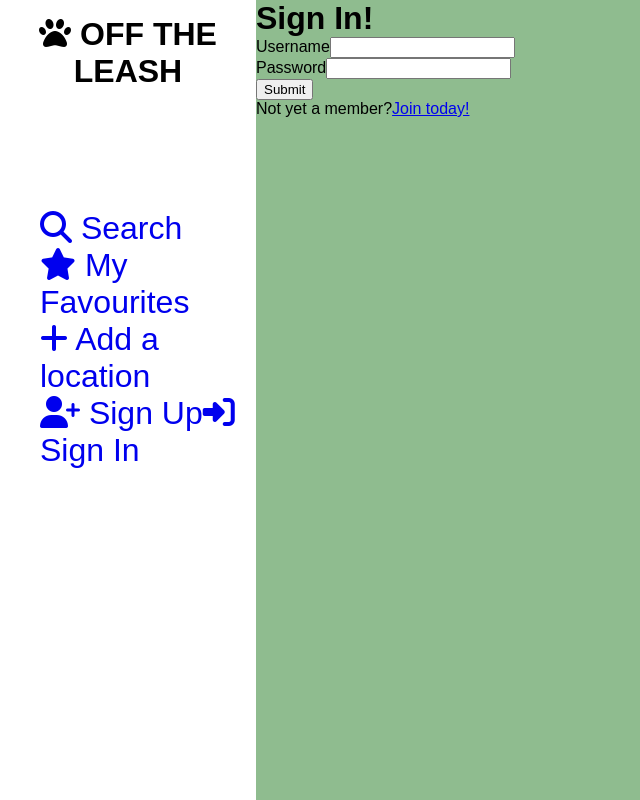
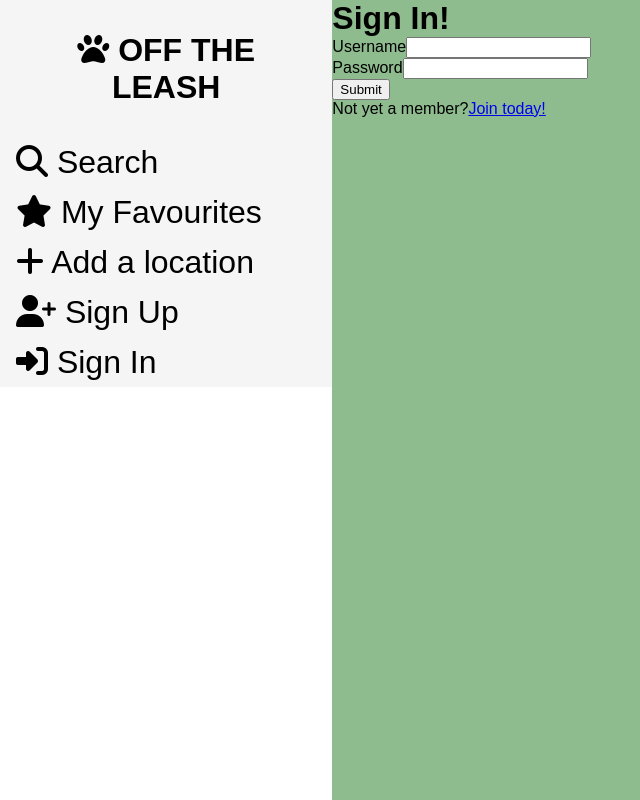
Before and after one commit to bronwyncarr/dog_places_frontend, a React (Create React App) app: page /sign_in in a window 1280 px wide. Shown: the whole page, without its empty margins (0-640 px from the left). Built offline with nearby package versions, Linux system fonts and the light colour scheme; no server answers.

Commit message:
Adds new sidebar styles

```diff
--- a/src/components/App.jsx
+++ b/src/components/App.jsx
@@ -11,7 +11,7 @@ import SignOut from "./Users/Signout";
 import { Layout, Content } from "../styles/Layout";
 import reducer from "../utils/reducer";
 import { StateContext } from "../utils/context";
-import SideBar from "./SideBar";
+import SideBar, { SideBarLink } from "./Sidebar/SideBar";
 import { ProtectedRoute } from "./ProtectedRoute";
 import NotFound from "./NotFound";
 import jwt_decode from "jwt-decode";
@@ -38,7 +38,31 @@ function App() {
     <Layout>
       {/* Entire app uses context for logged in user/admin */}
       <StateContext.Provider value={{ store, dispatch }}>
-        <SideBar />
+        <SideBar>
+          <SideBarLink to="/">
+            <i className="fas fa-search"></i> Search
+          </SideBarLink>
+          <SideBarLink to="/favourites">
+            <i className="fas fa-star"></i> My Favourites
+          </SideBarLink>
+          <SideBarLink to="/locations/new">
+            <i className="fas fa-plus"></i> Add a location
+          </SideBarLink>
+          {initialState.loggedInUser ? (
+            <SideBarLink to="/sign_out">
+              <i className="fas fa-sign-out-alt"></i> Sign Out
+            </SideBarLink>
+          ) : (
+            <>
+              <SideBarLink to="/sign_up">
+                <i className="fas fa-user-plus"></i> Sign Up
+              </SideBarLink>
+              <SideBarLink to="/sign_in">
+                <i className="fas fa-sign-in-alt"></i> Sign In
+              </SideBarLink>
+            </>
+          )}
+        </SideBar>
         <Content>
           <Switch>
             <Route exact path={["/", "/locations"]} component={Locations} />
--- a/src/components/SideBar.jsx
+++ /dev/null
@@ -1,44 +0,0 @@
-import SideBarItems from "./SideBarItems";
-import { SideBarWrapper, SideBarLink, SideBarHeading } from "../styles/Layout";
-import { useGlobalState } from "../utils/context";
-
-function SideBar() {
-  const { store } = useGlobalState();
-  const { loggedInUser } = store;
-  return (
-    <SideBarWrapper>
-      <SideBarHeading>
-        {" "}
-        <i className="fas fa-paw"></i> OFF THE LEASH
-      </SideBarHeading>
-      <SideBarItems>
-        <SideBarLink to="/">
-          <i className="fas fa-search"></i> Search
-        </SideBarLink>
-        <SideBarLink to="/favourites">
-          <i className="fas fa-star"></i> My Favourites
-        </SideBarLink>
-        <SideBarLink to="/locations/new">
-          {" "}
-          <i className="fas fa-plus"></i> Add a location
-        </SideBarLink>
-        {loggedInUser ? (
-          <SideBarLink to="/sign_out">
-            <i className="fas fa-sign-out-alt"></i> Sign Out
-          </SideBarLink>
-        ) : (
-          <>
-            <SideBarLink to="/sign_up">
-              <i className="fas fa-user-plus"></i> Sign Up
-            </SideBarLink>
-            <SideBarLink to="/sign_in">
-              <i className="fas fa-sign-in-alt"></i> Sign In
-            </SideBarLink>{" "}
-          </>
-        )}
-      </SideBarItems>
-    </SideBarWrapper>
-  );
-}
-
-export default SideBar;
--- a/src/components/SideBarItems.jsx
+++ /dev/null
@@ -1,13 +0,0 @@
-import { SideBarList } from "../styles/Layout";
-
-function SideBarItems({ children }) {
-  return (
-    <SideBarList>
-      {children.map((child, index) => (
-        <li key={index}>{child}</li>
-      ))}
-    </SideBarList>
-  );
-}
-
-export default SideBarItems;
--- /dev/null
+++ b/src/components/Sidebar/SideBar.jsx
@@ -0,0 +1,54 @@
+import styled from "styled-components/macro";
+import { Link } from "react-router-dom";
+
+const SideBarWrapper = styled.div`
+  height: 100%;
+  background-color: whitesmoke;
+  flex: 0 1 auto;
+`;
+
+const SideBarList = styled.ul`
+  padding: 0;
+  margin: 0;
+  display: flex;
+  flex-direction: column;
+  list-style-type: none;
+`;
+
+const SideBarLink = styled(Link)`
+  color: black;
+  padding: 0.4rem 1rem;
+  font-size: 2rem;
+  text-decoration: none;
+
+  &:visited {
+    color: inherit;
+  }
+
+  &:hover {
+    background-color: slategray;
+    color: whitesmoke;
+  }
+`;
+
+const SideBarHeading = styled.h1`
+  margin: 0;
+  padding: 2rem;
+  text-align: center;
+  font-size: 2rem;
+`;
+
+function SideBar({ children }) {
+  return (
+    <SideBarWrapper>
+      <SideBarHeading>
+        <i className="fas fa-paw"></i> OFF THE LEASH
+      </SideBarHeading>
+      <SideBarList>{children}</SideBarList>
+    </SideBarWrapper>
+  );
+}
+
+export default SideBar;
+
+export { SideBarLink };
```
